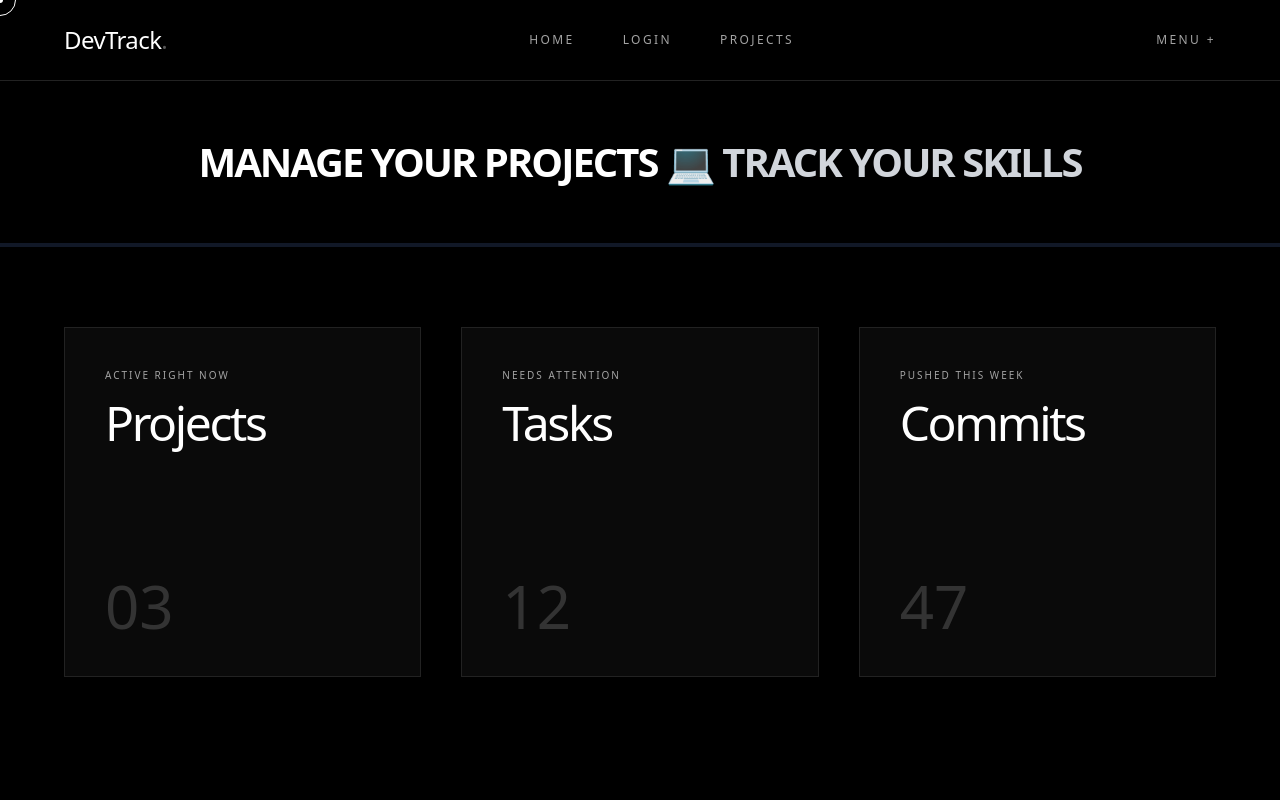
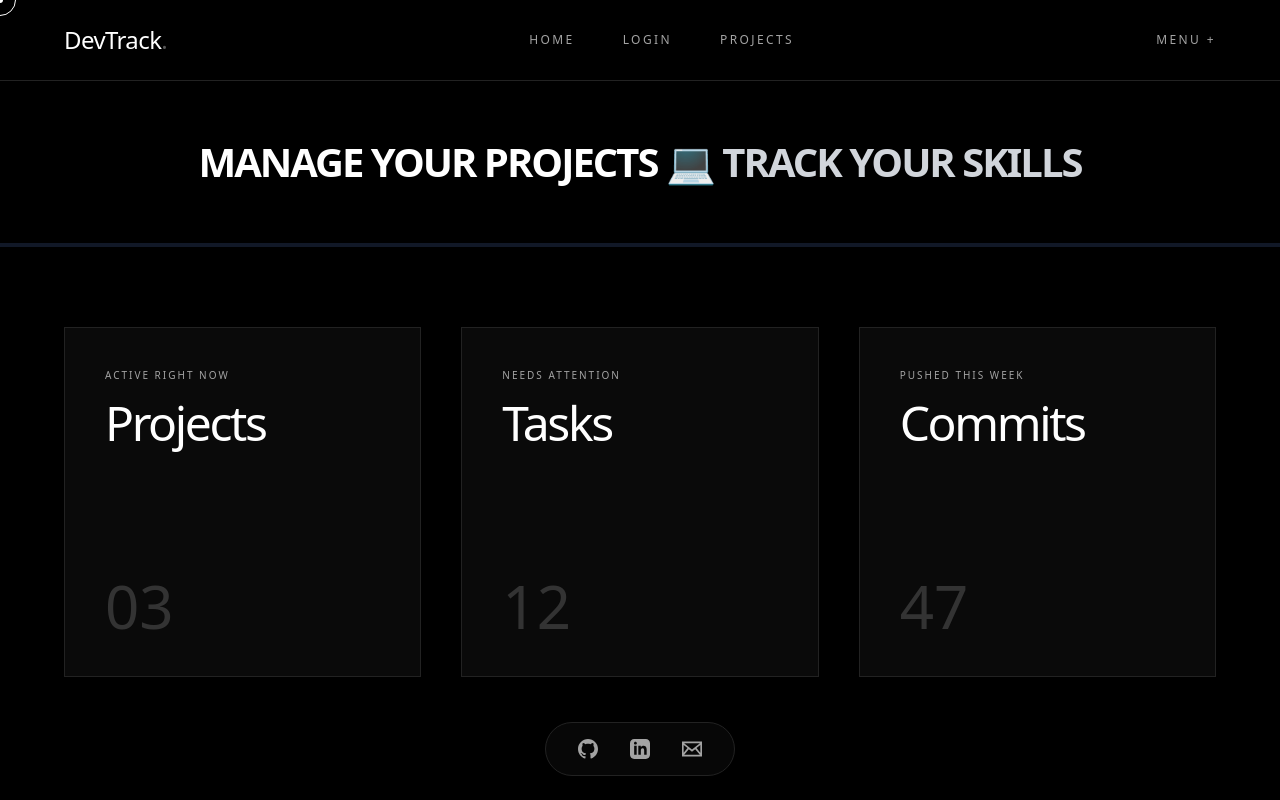
Before and after one commit to iwasaxbi/DevTrack, a React app: page / in a window 1280 px wide. Built offline with nearby package versions, Linux system fonts and the light colour scheme; the HTML template or start-up script is replaced by a standard one.

Commit message:
feat: updated floating dock with real links and premium glass shimmer animation

```diff
--- a/src/App.jsx
+++ b/src/App.jsx
@@ -4,18 +4,21 @@ import Navbar from './components/Navbar';
 import Hero from './components/Hero';
 import DashboardGrid from './components/DashboardGrid';
 import Login from './components/Login';
-import CustomCursor from './components/CustomCursor'; // Naya Cursor Import kiya
+import CustomCursor from './components/CustomCursor';
+import FloatingDock from './components/FloatingDock';
 
 function App() {
   return (
-    // 'cursor-none' class lagayi taaki purana mouse pointer gayab ho jaye
-    <div className="min-h-screen bg-black text-[#A3A3A3] font-sans selection:bg-white selection:text-black cursor-none">
+    // Global dark theme, text colors, aur custom cursor ke liye 'cursor-none'
+    <div className="min-h-screen bg-black text-[#A3A3A3] font-sans selection:bg-white selection:text-black cursor-none relative">
 
-      {/* Naya Magic Cursor */}
+      {/* 1. Magic Custom Cursor */}
       <CustomCursor />
 
+      {/* 2. Top Minimalist Navbar */}
       <Navbar />
 
+      {/* 3. Page Routes */}
       <Routes>
         <Route
           path="/"
@@ -35,6 +38,10 @@ function App() {
           }
         />
       </Routes>
+
+      {/* 4. Premium Floating Glassmorphism Dock (Bottom Center) */}
+      <FloatingDock />
+
     </div>
   );
 }
--- /dev/null
+++ b/src/components/FloatingDock.jsx
@@ -0,0 +1,67 @@
+import React, { useState, useEffect } from 'react';
+
+const FloatingDock = () => {
+  const [isLoaded, setIsLoaded] = useState(false);
+
+  useEffect(() => {
+    const timer = setTimeout(() => {
+      setIsLoaded(true);
+    }, 800);
+    return () => clearTimeout(timer);
+  }, []);
+
+  return (
+    <>
+      {/* 1. Custom Animation: Ye code sirf dock ke shimmer ko chalayega */}
+      <style>
+        {`
+          @keyframes shimmer-slide {
+            0% { transform: translateX(-150%) skewX(-15deg); }
+            20% { transform: translateX(250%) skewX(-15deg); }
+            100% { transform: translateX(250%) skewX(-15deg); }
+          }
+          .animate-shimmer {
+            animation: shimmer-slide 6s ease-in-out infinite;
+          }
+        `}
+      </style>
+
+      {/* Entry Animation Container */}
+      <div
+        className={`fixed bottom-6 left-1/2 -translate-x-1/2 z-[9000] transition-all duration-1000 ease-out ${
+          isLoaded ? 'opacity-100 translate-y-0' : 'opacity-0 translate-y-24'
+        }`}
+      >
+
+        {/* 2. Glassmorphism Dock (Darker, Cleaner Base) */}
+        <div className="relative flex items-center px-8 py-4 bg-[#0a0a0a]/70 backdrop-blur-xl border border-[#222222] rounded-full shadow-[0_20px_40px_rgba(0,0,0,0.8)] overflow-hidden">
+
+          {/* 3. THE SHIMMER LAYER (Har 6 second mein light reflect hogi) */}
+          <div className="absolute top-0 left-0 w-1/2 h-full bg-gradient-to-r from-transparent via-white/10 to-transparent pointer-events-none animate-shimmer"></div>
+
+          {/* 4. Icons Container */}
+          <div className="relative z-10 flex space-x-8">
+
+            {/* Abhishek's GitHub */}
+            <a href="https://github.com/iwasaxbi" target="_blank" rel="noreferrer" className="text-[#A3A3A3] hover:text-white transition-all duration-500 hover:-translate-y-1.5 cursor-none">
+              <svg className="w-5 h-5 fill-current" viewBox="0 0 24 24"><path d="M12 0c-6.626 0-12 5.373-12 12 0 5.302 3.438 9.8 8.207 11.387.599.111.793-.261.793-.577v-2.234c-3.338.726-4.033-1.416-4.033-1.416-.546-1.387-1.333-1.756-1.333-1.756-1.089-.745.083-.729.083-.729 1.205.084 1.839 1.237 1.839 1.237 1.07 1.834 2.807 1.304 3.492.997.107-.775.418-1.305.762-1.604-2.665-.305-5.467-1.334-5.467-5.931 0-1.311.469-2.381 1.236-3.221-.124-.303-.535-1.524.117-3.176 0 0 1.008-.322 3.301 1.23.957-.266 1.983-.399 3.003-.404 1.02.005 2.047.138 3.006.404 2.291-1.552 3.297-1.23 3.297-1.23.653 1.653.242 2.874.118 3.176.77.84 1.235 1.911 1.235 3.221 0 4.609-2.807 5.624-5.479 5.921.43.372.823 1.102.823 2.222v3.293c0 .319.192.694.801.576 4.765-1.589 8.199-6.086 8.199-11.386 0-6.627-5.373-12-12-12z"/></svg>
+            </a>
+
+            {/* Abhishek's LinkedIn */}
+            <a href="https://www.linkedin.com/in/abhishek-singh-76a86435a/" target="_blank" rel="noreferrer" className="text-[#A3A3A3] hover:text-white transition-all duration-500 hover:-translate-y-1.5 cursor-none">
+              <svg className="w-5 h-5 fill-current" viewBox="0 0 24 24"><path d="M19 0h-14c-2.761 0-5 2.239-5 5v14c0 2.761 2.239 5 5 5h14c2.762 0 5-2.239 5-5v-14c0-2.761-2.238-5-5-5zm-11 19h-3v-11h3v11zm-1.5-12.268c-.966 0-1.75-.79-1.75-1.764s.784-1.764 1.75-1.764 1.75.79 1.75 1.764-.783 1.764-1.75 1.764zm13.5 12.268h-3v-5.604c0-3.368-4-3.113-4 0v5.604h-3v-11h3v1.765c1.396-2.586 7-2.777 7 2.476v6.759z"/></svg>
+            </a>
+
+            {/* Abhishek's Email */}
+            <a href="mailto:ilostaxbi@gmail.com" className="text-[#A3A3A3] hover:text-white transition-all duration-500 hover:-translate-y-1.5 cursor-none">
+              <svg className="w-5 h-5 fill-current" viewBox="0 0 24 24"><path d="M0 3v18h24v-18h-24zm6.623 7.929l-4.623 5.712v-9.458l4.623 3.746zm-4.141-5.929h19.035l-9.517 7.713-9.518-7.713zm5.694 7.188l3.824 3.099 3.83-3.104 5.612 6.817h-18.779l5.513-6.812zm9.208-1.264l4.616-3.741v9.348l-4.616-5.607z"/></svg>
+            </a>
+
+          </div>
+        </div>
+      </div>
+    </>
+  );
+};
+
+export default FloatingDock;
```
